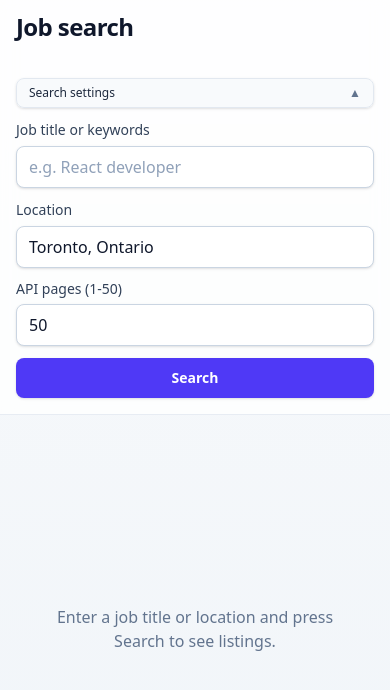
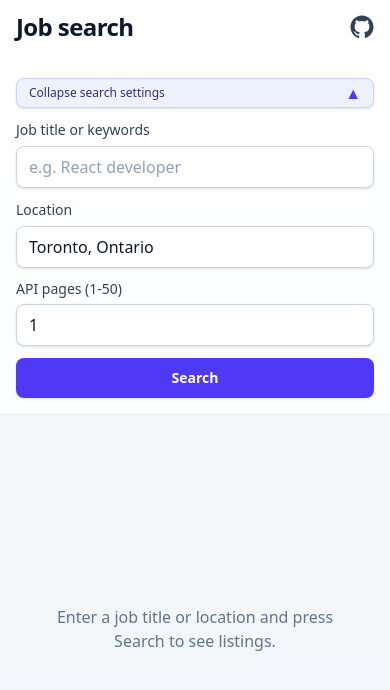
Before and after one commit to SimonHumber/JobSearch, a React (Vite) app in the folder frontend/: page / in a window 390 px wide. Shown: the top 690 px of the page. Built offline with nearby package versions, Linux system fonts and the light colour scheme.

Commit message:
changed default pages to 1, add github link, adjust search collapse button on mobile

```diff
--- a/frontend/src/App.tsx
+++ b/frontend/src/App.tsx
@@ -201,9 +201,27 @@ export default function App() {
     <div className="flex h-full min-h-0 flex-col overflow-hidden bg-gradient-to-b from-slate-50 to-slate-100 dark:from-slate-950 dark:to-slate-900">
       <header className="shrink-0 border-b border-slate-200/80 bg-white/80 backdrop-blur dark:border-slate-800 dark:bg-slate-950/80">
         <div className="mx-auto max-w-6xl px-4 pb-4 pt-3 sm:pb-6 sm:pt-6">
-          <h1 className="text-2xl font-bold leading-tight tracking-tight text-slate-900 sm:text-3xl sm:leading-tight lg:leading-normal dark:text-white">
-            Job search
-          </h1>
+          <div className="flex items-center justify-between gap-3">
+            <h1 className="text-2xl font-bold leading-tight tracking-tight text-slate-900 sm:text-3xl sm:leading-tight lg:leading-normal dark:text-white">
+              Job search
+            </h1>
+            <a
+              href="https://github.com/SimonHumber/JobSearch"
+              target="_blank"
+              rel="noreferrer"
+              aria-label="View project on GitHub"
+              className="shrink-0 text-slate-700 transition hover:text-slate-900 dark:text-slate-300 dark:hover:text-white"
+            >
+              <svg
+                viewBox="0 0 24 24"
+                aria-hidden="true"
+                className="h-6 w-6 fill-current"
+              >
+                <path d="M12 0.5C5.649 0.5 0.5 5.649 0.5 12c0 5.084 3.292 9.397 7.861 10.919 0.575 0.106 0.785-0.249 0.785-0.553 0-0.273-0.01-0.996-0.015-1.955-3.198 0.695-3.873-1.541-3.873-1.541-0.523-1.328-1.277-1.681-1.277-1.681-1.045-0.714 0.079-0.699 0.079-0.699 1.155 0.081 1.762 1.186 1.762 1.186 1.027 1.76 2.694 1.251 3.351 0.956 0.104-0.744 0.402-1.251 0.731-1.538-2.553-0.29-5.238-1.276-5.238-5.68 0-1.255 0.449-2.281 1.184-3.085-0.119-0.289-0.513-1.455 0.113-3.034 0 0 0.965-0.309 3.162 1.178a10.986 10.986 0 0 1 5.759 0c2.195-1.487 3.158-1.178 3.158-1.178 0.628 1.579 0.234 2.745 0.115 3.034 0.737 0.804 1.183 1.83 1.183 3.085 0 4.414-2.689 5.386-5.251 5.671 0.413 0.355 0.781 1.055 0.781 2.126 0 1.535-0.014 2.772-0.014 3.149 0 0.306 0.207 0.664 0.79 0.551C20.211 21.393 23.5 17.082 23.5 12 23.5 5.649 18.351 0.5 12 0.5z" />
+              </svg>
+              <span className="sr-only">View on GitHub</span>
+            </a>
+          </div>
           {!isDesktop && (
             <button
               type="button"
@@ -211,10 +229,17 @@ export default function App() {
               aria-expanded={mobileSearchExpanded}
               aria-controls="search-settings-form"
               onClick={() => setMobileSearchExpanded((open) => !open)}
-              className="mt-9 flex w-full items-center justify-between gap-2 rounded-lg border border-slate-200 bg-slate-50/90 px-3 py-1.5 text-left text-xs font-medium text-slate-800 shadow-sm transition hover:bg-slate-100 dark:border-slate-600 dark:bg-slate-800/80 dark:text-slate-100 dark:hover:bg-slate-800"
+              className="mt-9 flex w-full items-center justify-between gap-2 rounded-lg border border-indigo-200 bg-indigo-50 px-3 py-1.5 text-left text-xs font-medium text-indigo-900 shadow-sm transition hover:bg-indigo-100 dark:border-indigo-500/40 dark:bg-indigo-500/15 dark:text-indigo-100 dark:hover:bg-indigo-500/25"
             >
-              <span>Search settings</span>
-              <span className="text-slate-500 dark:text-slate-400" aria-hidden>
+              <span>
+                {mobileSearchExpanded
+                  ? 'Collapse search settings'
+                  : 'Expand search settings'}
+              </span>
+              <span
+                className="text-base leading-none text-indigo-600 dark:text-indigo-300"
+                aria-hidden
+              >
                 {mobileSearchExpanded ? '\u25B2' : '\u25BC'}
               </span>
             </button>
--- a/frontend/src/constants/pagination.ts
+++ b/frontend/src/constants/pagination.ts
@@ -9,7 +9,7 @@ export const JSEARCH_NUM_PAGES_MAX = 50;
  * JSearch `/search`: default number of pages to fetch in one request (often ~10 jobs per page).
  * The provider allows up to 50 pages per query.
  */
-export const JSEARCH_FETCH_NUM_PAGES = 50;
+export const JSEARCH_FETCH_NUM_PAGES = 1;
 
 export function clampJsearchNumPages(n: number): number {
   if (!Number.isFinite(n)) return JSEARCH_FETCH_NUM_PAGES;
```
Also changed, not shown: 1 other file (tests, documents, lock files or other folders).
